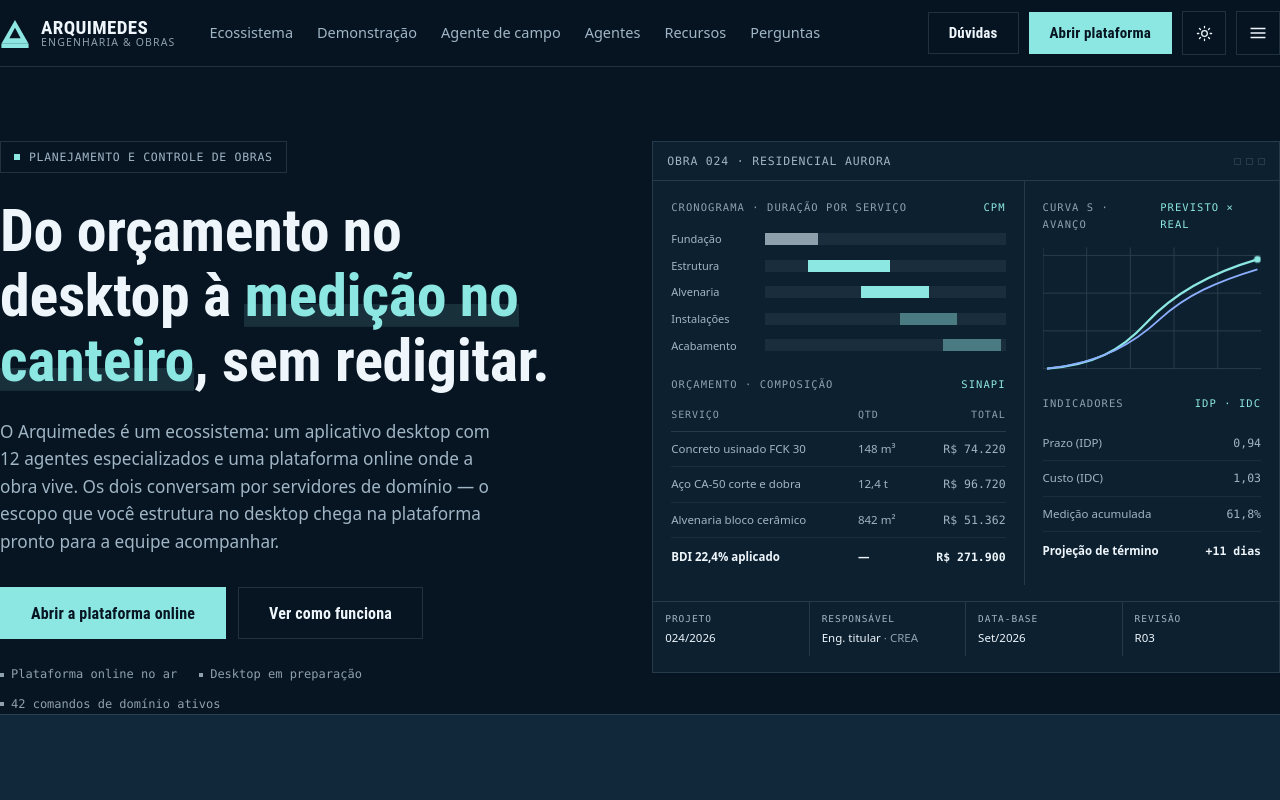
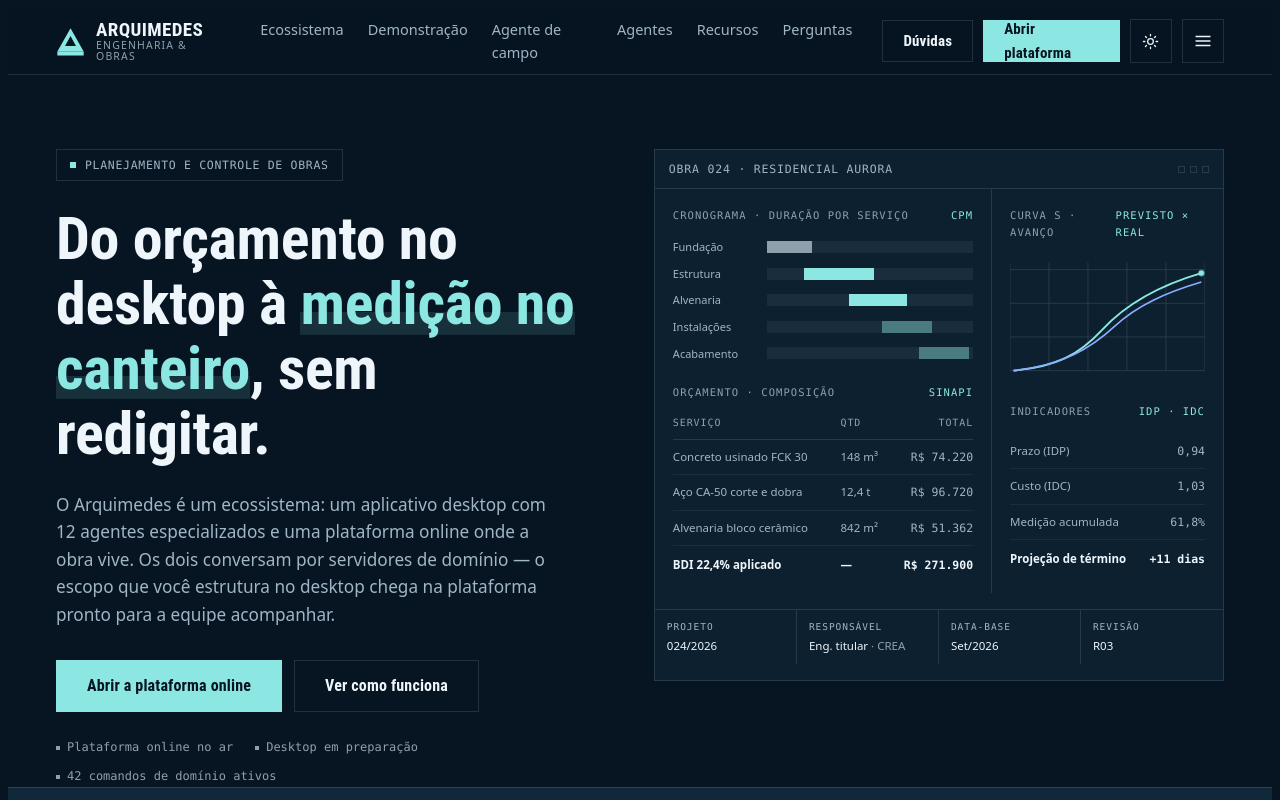
Before and after one commit to ragomes102030-cpu/arquimedes, a React (Vite) app: page / in a window 1280 px wide. Shown: the top 800 px of the page. Built offline with nearby package versions, Linux system fonts and the light colour scheme.

Commit message:
fix(layout): largura e padding (#2)
* fix(design): title, contraste, touch targets, skip link, reduced-motion, plataforma URL

* fix(layout): reduzir max-width e aumentar padding lateral em telas largas

---------

Co-authored-by: Rafael Gomes <grafaelalexandre@gmail.com>

```diff
--- a/src/styles.css
+++ b/src/styles.css
@@ -33,7 +33,7 @@
   --body: system-ui, -apple-system, "Segoe UI", Roboto, "Helvetica Neue", sans-serif;
   --mono: "Cascadia Mono", "SF Mono", Consolas, "Liberation Mono", monospace;
 
-  --maxw: 1200px;
+  --maxw: 1120px;
 
   color-scheme: dark;
   font-family: var(--body);
@@ -71,7 +71,10 @@ html[data-theme="light"] {
 
 * { box-sizing: border-box; }
 
-body { margin: 0; background: var(--ground); }
+@media (min-width: 1280px) {
+  .wrap { padding-inline: 48px; }
+}
+body { overflow-x: hidden; }
 
 h1, h2, h3 {
   margin: 0;
```
